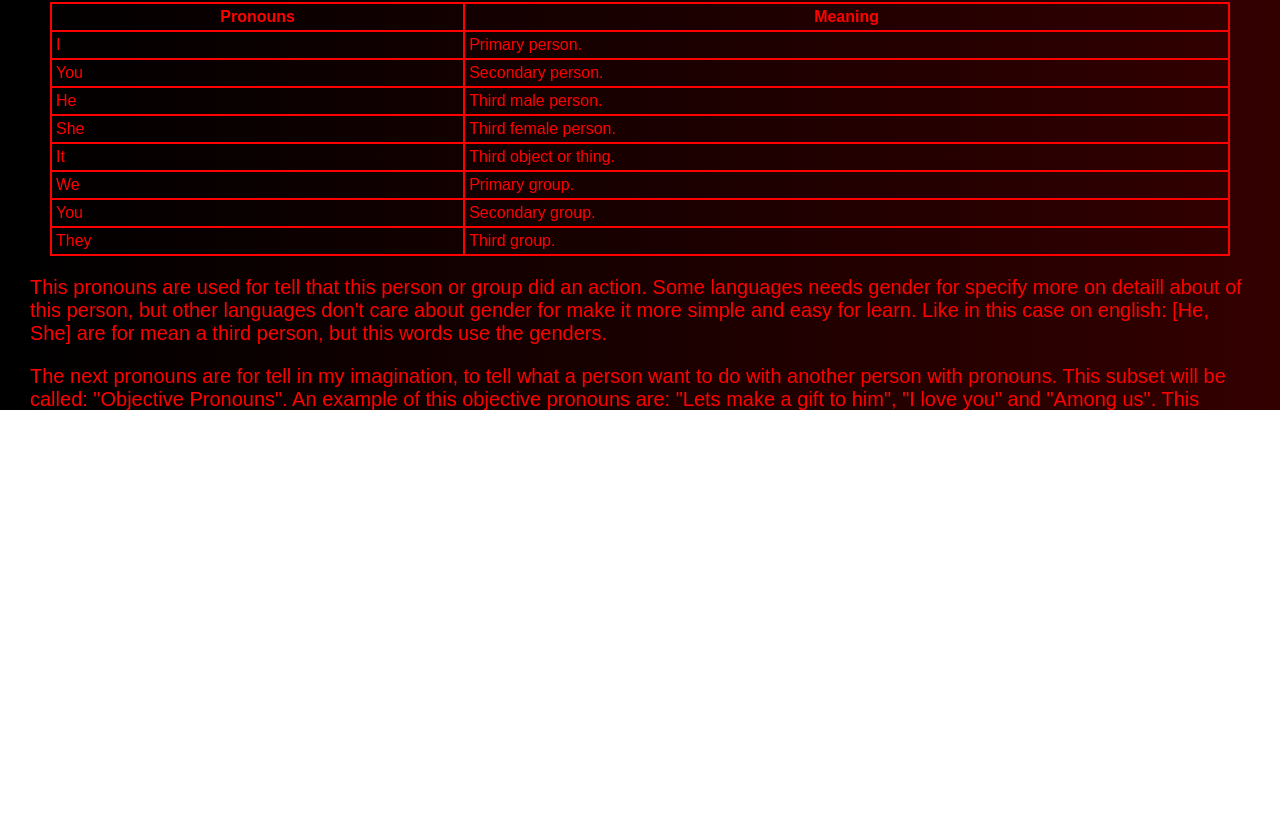
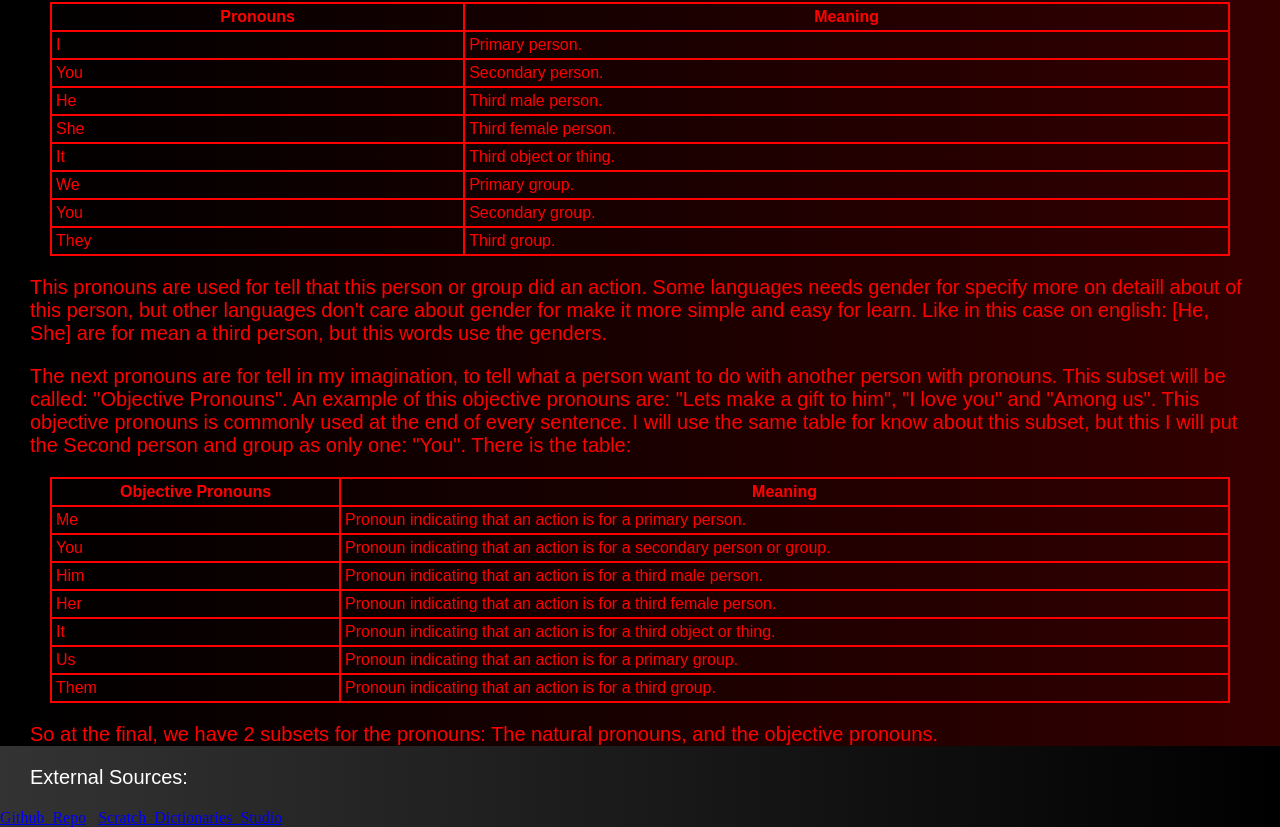
Before and after one commit to DalsaniaCode/UniversalRules_of_Languages, a plain HTML site: page index.html in a window 1280 px wide. Shown: the part 861-1688 px from the top of the page. Before the commit the page ends 1627 px from the top, so only its background shows below. Drawn offline with Linux system fonts and the light colour scheme.

Commit message:
Update index.html

```diff
--- a/index.html
+++ b/index.html
@@ -128,5 +128,12 @@
         So at the final, we have 2 subsets for the pronouns: The natural pronouns, and the objective pronouns.
       </p>
     </div>
+    <div class="ExtSrc">
+      <p>
+        External Sources:
+      </p>
+      <a href="https://github.com/DalsaniaCode/UniversalRules_of_Languages/">Github_Repo</a>
+      &nbsp;
+      <a href="https://scratch.mit.edu/studios/36310823/">Scratch_Dictionaries_Studio</a>
   </body>
 </html>
```
